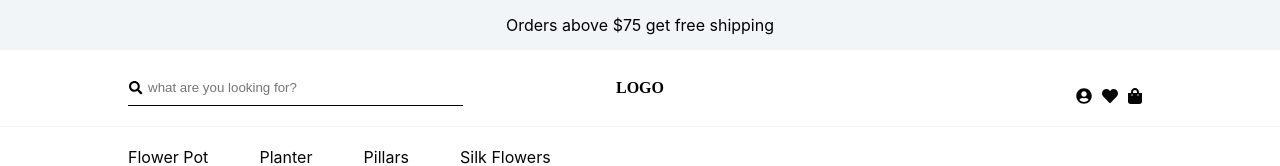
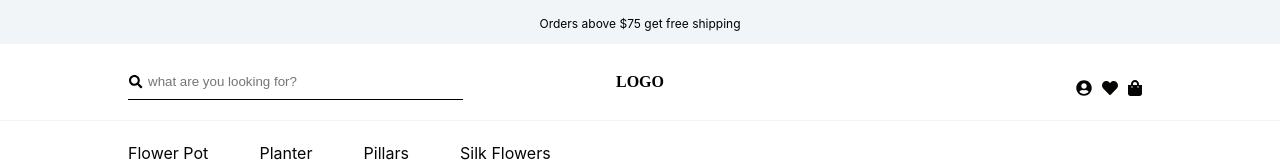
Before and after one commit to cesarcor/inti, a React (Create React App) app: page / in a window 1280 px wide. Shown: the top 166 px of the page. Built offline with nearby package versions, Linux system fonts and the light colour scheme.

Commit message:
add styling

```diff
--- a/src/components/top-banner/top-banner.jsx
+++ b/src/components/top-banner/top-banner.jsx
@@ -4,7 +4,7 @@ import styles from './top-banner.module.scss';
 const TopBanner = () => {
     return (
         <div className={styles.top_bar}>
-            <span>Orders above $75 get free shipping</span>
+            <span className={styles.top_bar__text}>Orders above $75 get free shipping</span>
         </div>
     )
 }
--- a/src/components/top-banner/top-banner.module.scss
+++ b/src/components/top-banner/top-banner.module.scss
@@ -2,6 +2,10 @@
 
 .top_bar{
     background: $gray;
-    padding: 15px 0;
+    padding: 10px 0;
     text-align: center;
+
+    &__text{
+        font-size: clamp(12px, 1.5vw, 55%);
+    }
 }
--- a/src/global-styles.scss
+++ b/src/global-styles.scss
@@ -7,6 +7,10 @@
 
 * {
   box-sizing: border-box;
+}
+
+body{
+  line-height: 1.5;
 }
 
 ul,
```
